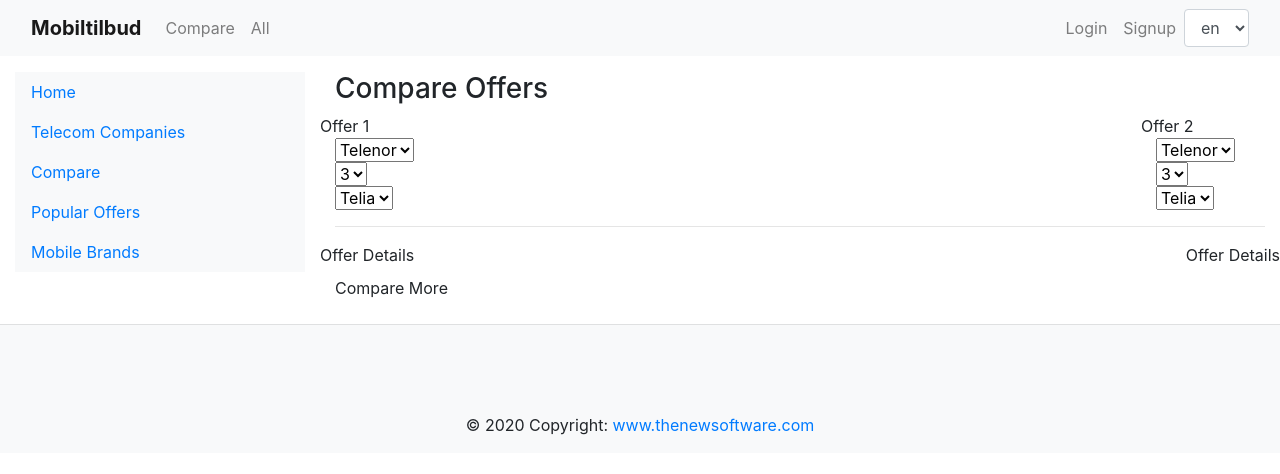
After one commit to faisalakhlaq/mobiletilbud, a Django app: page /compare-offers/ in a window 1280 px wide. The commit adds this page. Shown: the top 474 px of the page. Run offline with Django 3.2, Linux system fonts and the light colour scheme; data that the repository does not hold is empty; parts of the project's set-up code (start-up, migrations or seed data) failed here and were passed over; some libraries are stand-ins or nearby versions.

Commit message:
add views for offers

```diff
--- a/core/urls.py
+++ b/core/urls.py
@@ -1,13 +1,16 @@
 from django.urls import path
 
-from .views import HomeView, MobileManufacturersView, TelecomCompaniesView
+from .views import (HomeView, MobileManufacturersView,
+                    MobileDetailView, TelecomCompaniesView)
 
 app_name = 'core'
 
 urlpatterns = [
-    path('', HomeView.as_view(), name='home'),
-    path('mobile-manufacturers', MobileManufacturersView.as_view(),
-          name='mobile-manufacturers'),
-    path('telecom-companies', TelecomCompaniesView.as_view(),
-          name='telecom-companies'),
+      path('', HomeView.as_view(), name='home'),
+      path('mobile-brands', MobileManufacturersView.as_view(),
+            name='mobile-brands'),
+      path('telecom-companies', TelecomCompaniesView.as_view(),
+            name='telecom-companies'),
+      path('mobile-detail/<slug>', MobileDetailView.as_view(),
+            name='mobile-detail'),
 ]
--- a/telecompanies/models.py
+++ b/telecompanies/models.py
@@ -1,5 +1,6 @@
 from django.db import models
 from django.db.models.signals import pre_save
+from django.shortcuts import reverse
 from django.utils.translation import gettext_lazy as _
 
 from core.models import TelecomCompany, Mobile
@@ -16,6 +17,8 @@ class Offer(models.Model):
     mobile_name             = models.CharField(_("Mobile Name"),
                               max_length=50, blank=True, null=True)
     discount                = models.CharField(_("Discount"), max_length=50,
+                              blank=True, null=True)
+    discount_offered        = models.FloatField(_("Discount Offered"),
                               blank=True, null=True)
     # link to the company offer page
     offer_url               = models.URLField(_("Offer Url"), max_length=300,
@@ -43,7 +46,7 @@ class Offer(models.Model):
         return name
 
     def get_absolute_url(self):
-        return reverse("offer_detail", kwargs={"slug": self.slug})
+        return reverse("telecompanies:offer-detail", kwargs={"slug": self.slug})
 
 def pre_save_receiver(sender, instance, *args, **kwargs):
     if not instance.slug:
--- a/telecompanies/spider.py
+++ b/telecompanies/spider.py
@@ -62,7 +62,9 @@ def save_offer(mobile_name, telecom_company_name,
     if offer_url:
         offer.offer_url = offer_url
     if discount != 0:
+        # extract the float value from the string
         offer.discount = discount
+        offer.discount_offered = float(''.join(i for i in discount if i.isdigit()))
     if price != 0:
         offer.price = price
     # Check if the same offer exists previously then delete the old one
--- a/telecompanies/urls.py
+++ b/telecompanies/urls.py
@@ -1,9 +1,11 @@
 from django.urls import path
 
-from .views import OffersView
+from .views import OffersView, OfferDetailView, CompareOffersView
 
 app_name = 'telecompanies'
 
 urlpatterns = [
-    path('offers/', OffersView.as_view(), name='offers')
+    path('offers/', OffersView.as_view(), name='offers'),
+    path('compare-offers/', CompareOffersView.as_view(), name='compare-offers'),
+    path('offer-detail/<slug>', OfferDetailView.as_view(), name='offer-detail'),
 ]
--- a/telecompanies/views.py
+++ b/telecompanies/views.py
@@ -1,8 +1,54 @@
 from django.shortcuts import render
-from django.views.generic import ListView
+from django.views.generic import ListView, DetailView, View
+from itertools import chain
 
 from .models import Offer
 
+class OfferDetailView(DetailView):
+    template_name = 'offer/offer_detail.html'
+    model = Offer
+
 class OffersView(ListView):
     template_name = 'offer/offer_list.html'
-    model = Offer
+
+    def get_queryset(self):
+        """ Return top 5 offers from each company.
+        """
+        telenor_best_offer = Offer.objects.filter(
+            telecom_company__name__iexact='Telenor').order_by('-discount_offered')
+        if not telenor_best_offer:
+            telenor_best_offer = Offer.objects.filter(telecom_company__name__iexact='Telenor')
+        if telenor_best_offer and len(telenor_best_offer) > 5:
+            telenor_best_offer = telenor_best_offer[:5]
+        three_best_offer = Offer.objects.filter(
+            telecom_company__name__iexact='3').order_by('-discount_offered')
+        if not three_best_offer:
+            three_best_offer = Offer.objects.filter(telecom_company__name__iexact='3')
+        if three_best_offer and len(three_best_offer) > 5:
+            three_best_offer = three_best_offer[:5]
+
+        telia_best_offer = Offer.objects.filter(
+            telecom_company__name__iexact='Telia').order_by('-discount_offered')[:5]
+        if not telia_best_offer:
+            telia_best_offer = Offer.objects.filter(telecom_company__name__iexact='Telia')
+        if telia_best_offer and len(telia_best_offer) > 5:
+            telia_best_offer = telia_best_offer[:5]
+        result_list = list(chain(telenor_best_offer, three_best_offer, telia_best_offer))
+        return result_list
+
+class CompareOffersView(View):
+    def get(self, *args, **kwargs):
+        template_name = 'offer/compare_offers.html'
+        context = self.get_context_data()
+        return render(self.request, template_name, context)
+
+    def get_context_data(self):
+        telenor_offers = Offer.objects.filter(telecom_company__name__iexact='Telenor')
+        telia_offers = Offer.objects.filter(telecom_company__name__iexact='Telia')
+        three_offers = Offer.objects.filter(telecom_company__name__iexact='3')
+        context = {
+            'telenor_offers': telenor_offers,
+            'telia_offers': telia_offers,
+            'three_offers': three_offers,
+        }
+        return context
--- a/templates/left_menu.html
+++ b/templates/left_menu.html
@@ -3,8 +3,8 @@
 <div class="nav flex-column nav-pills bg-light" id="v-pills-tab" role="tablist" aria-orientation="vertical">
   <a class="nav-link" id="v-pills-home-tab" href="{% url 'core:home' %}" role="tab" aria-controls="v-pills-home" aria-selected="true">{% translate "Home" %}</a>
   <a class="nav-link" id="v-pills-companies-tab" href="{% url 'core:telecom-companies' %}" role="tab" aria-controls="v-pills-companies" aria-selected="true">{% translate "Telecom Companies" %}</a>
-  <a class="nav-link" id="v-pills-compare-tab" data-toggle="pill" href="#v-pills-compare" role="tab" aria-controls="v-pills-compare" aria-selected="false">{% translate "Compare" %}</a>
+  <a class="nav-link" id="v-pills-compare-tab" href="{% url 'telecompanies:compare-offers' %}" role="tab" aria-controls="v-pills-compare" aria-selected="false">{% translate "Compare" %}</a>
   <a class="nav-link" id="v-pills-offers-tab" href="{% url 'telecompanies:offers' %}" role="tab" aria-controls="v-pills-offers" aria-selected="false">{% translate "Popular Offers" %}</a>
-  <a class="nav-link" id="v-pills-set-reminder-tab" data-toggle="pill" href="#" role="tab" aria-controls="v-pills-set-reminder" aria-selected="false">{% translate "Set Reminders" %}</a>
-  <a class="nav-link" id="manufacturers" href="{% url 'core:mobile-manufacturers' %}" role="tab" aria-controls="v-pills-manufacturers" aria-selected="false">{% translate "Mobile Manufacturers" %}</a>
+  {% comment %} <a class="nav-link" id="v-pills-set-reminder-tab" data-toggle="pill" href="#" role="tab" aria-controls="v-pills-set-reminder" aria-selected="false">{% translate "Set Reminders" %}</a> {% endcomment %}
+  <a class="nav-link" id="brands" href="{% url 'core:mobile-brands' %}" role="tab" aria-controls="v-pills-brands" aria-selected="false">{% translate "Mobile Brands" %}</a>
 </div>
--- /dev/null
+++ b/templates/offer/compare_offers.html
@@ -0,0 +1,115 @@
+{% extends 'base.html' %}
+{% load i18n %}
+
+{% block content %}
+<h3>Compare Offers</h3>
+<div class='content-center w-100 row'>
+<div id='first-company'>
+    Offer 1
+    <div class="col-md-1 col-sm-1">
+        <select id="telenor_offers1" name="telenor_offers1" class="telenor_offers1">
+          <option value="" selected>Telenor</option>
+          {% for club in telenor_offers %}
+          <option value="{{ club }}">{{ club }}</option>
+          {% endfor %}
+        </select>
+    </div>
+    <div class="col-md-1 col-sm-1">
+        <select id="three_offers1" name="three_offers1" class="">
+          <option value="" selected>3</option>
+          {% for club in three_offers %}
+          <option value="{{ club }}">{{ club }}</option>
+          {% endfor %}
+        </select>
+    </div>
+    <div class="col-md-1 col-sm-1">
+        <select id="telia_offers1" name="telia_offers1" class="">
+          <option value="" selected>Telia</option>
+          {% for club in telia_offers %}
+          <option value="{{ club }}">{{ club }}</option>
+          {% endfor %}
+        </select>
+    </div>
+</div>
+<hr>
+<div id='second-company'>
+    Offer 2
+    <div class="col-md-1 col-sm-1">
+        <select id="telenor_offers2" name="telenor_offers2" class="">
+          <option value="" selected>Telenor</option>
+          {% for club in telenor_offers %}
+          <option value="{{ club }}">{{ club }}</option>
+          {% endfor %}
+        </select>
+    </div>
+    <div class="col-md-1 col-sm-1">
+        <select id="three_offers2" name="three_offers2" class="">
+          <option value="" selected>3</option>
+          {% for club in three_offers %}
+          <option value="{{ club }}">{{ club }}</option>
+          {% endfor %}
+        </select>
+    </div>
+    <div class="col-md-1 col-sm-1">
+        <select id="telia_offers2" name="telia_offers2" class="">
+          <option value="" selected>Telia</option>
+          {% for club in telia_offers %}
+          <option value="{{ club }}">{{ club }}</option>
+          {% endfor %}
+        </select>
+    </div>
+</div>
+</div>
+<hr>
+<div id="offer-details" class='row'>
+    <div class='hideable_offer_snippet1'>
+    {% trans "Offer Details" %}
+    {% include 'offer/offer_snippet.html' with object=value %}
+    </div>
+
+<hr>
+
+    <div class='hideable_offer_snippet2'>
+    {% trans "Offer Details" %}
+    {% include 'offer/offer_snippet.html' %}
+    </div>
+</div>
+{% trans "Compare More" %}
+{% comment %} # if this is clicked then we open another section with two tabs {% endcomment %}
+{% endblock content %}
+
+{% block extra_scripts %}
+
+<script src="http://code.jquery.com/jquery-1.11.0.min.js"></script>
+<script>
+{% comment %} var telenor_offer_snippet = "{% block telenoroffer1 %}{% include 'offer/offer_snippet.html' with object=telenor_offer1.value %} {% endblock %}"; {% endcomment %}
+
+var hideable_offer_snippet1 = $('.hideable_offer_snippet1');
+var hideable_offer_snippet2 = $('.hideable_offer_snippet2');
+
+var telenor_offer1 = document.querySelector("select[name=telenor_offers1]");
+var telenor_offer2 = document.querySelector("select[name=telenor_offers2]");
+
+var three_offer1 = document.querySelector("select[name=three_offers1]");
+var three_offer2 = document.querySelector("select[name=three_offers2]");
+
+var telia_offer1 = document.querySelector("select[name=telia_offers1]");
+var telia_offer2 = document.querySelector("select[name=telia_offers2]");
+
+telenor_offer1.addEventListener('change', function() {
+    if (telenor_offer1.value != ''){
+        console.log("Telenor1 clicked:")
+        console.log(telenor_offer1.value)
+        hideable_offer_snippet1.show(value=telenor_offer1.value);
+        // hideable_offer_snippet1.append(telenor_offer_snippet);
+        // {% include 'offer/offer_snippet.html' with object=telenor_offer1.value %}
+    }
+    else{
+        console.log("Telenor1 clicked:")
+        console.log(telenor_offer1.value)
+        hideable_offer_snippet1.hide();
+    }
+})
+
+</script>
+{% endblock extra_scripts %}
--- a/templates/offer/offer_list.html
+++ b/templates/offer/offer_list.html
@@ -6,9 +6,9 @@
 
 {% block content %}
 <div class='mt-5 text-center justify-content-center'>
-<h3>{% translate "Popular offers" %}<h3>
+<h3>{% translate "Popular Offers" %}<h3>
         {% for obj in object_list %}
-                <button type="button" class="btn btn-outline-info m-1">{{obj}}</button>
+                <a class="btn btn-outline-info m-1"  href={{ obj.get_absolute_url }}>{{obj}}</a>
         {% endfor %}
         <h3>{% trans "Popular Offers" %}</h3>
         <div class="card-group">
@@ -21,7 +21,7 @@
         {% comment %} {{ forloop.counter }} {% endcomment %}
                 <div class="card border-success mb-3" style="max-width: 18rem;">
                         <div class="card-header bg-transparent border-success">
-                        {% trans "Discount"%} {% if offer.discount %}:{{offer.discount}}{% endif %}</div>
+                        {% trans "Discount"%}{% if offer.discount_offered %}: {{offer.discount_offered}}{% endif %}</div>
                         <div class="card-body text-success">
                         <h5 class="card-title">{% if offer.mobile %}
                         {{offer.mobile.name}} {% elif offer.mobile_name %}
--- /dev/null
+++ b/templates/offer/offer_snippet.html
@@ -0,0 +1,24 @@
+{% load i18n %}
+{% if object %}
+<div class='mt-5 text-center justify-content-center'>
+<h3>{% if object.mobile and object.mobile.full_name %}{{object.mobile.full_name}} {% elif object.mobile_name %}
+                        {{ object.mobile_name }}{% endif %}<h3>
+        <div class="container-fluid">
+
+                        <div class="card-header bg-transparent border-success">
+                        {% trans "Discount"%}{% if object.discount_offered %}: {{object.discount_offered}}{% endif %}</div>
+                        <div class="card-body text-success">
+                        {% comment %} <h5 class="card-title">{% if object.mobile %}
+                        {{object.mobile.name}} {% elif object.mobile_name %}
+                        {{ object.mobile_name }}{% endif %}</h5> {% endcomment %}
+                        <p class="card-text"><small>{% translate "Telecom Company" %}</small>
+                        {{object.telecom_company.name}}</p>
+                        </div>
+                        <div class="card-footer bg-transparent border-success">{% if object.price %}
+                        Price: {{object.price}} {% endif %}</div>
+                        <b>Url</b> <a href={{ object.offer_url }} target=blank>
+                        {% trans 'Link to the offer on company website' %}</a>
+                </div>
+        {% comment %} </div> {% endcomment %}
+</div>
+{% endif %}
```
Also changed, not shown: core/models.py (+6 -1 lines), core/views.py (+50 -8 lines), mobiletilbud/celery.py (+13 -3 lines), telecompanies/tasks.py (+4 -4 lines), templates/core/mobile_brands.html (+20 -6 lines), templates/core/telecom_companies.html (+7 -4 lines), templates/mobile/mobile_detail.html (added, +28 -0 lines), templates/offer/offer_detail.html (added, +26 -0 lines), locale/da/LC_MESSAGES/django.po, telecompanies/migrations/0005_offer_discount_offered.py (added).
